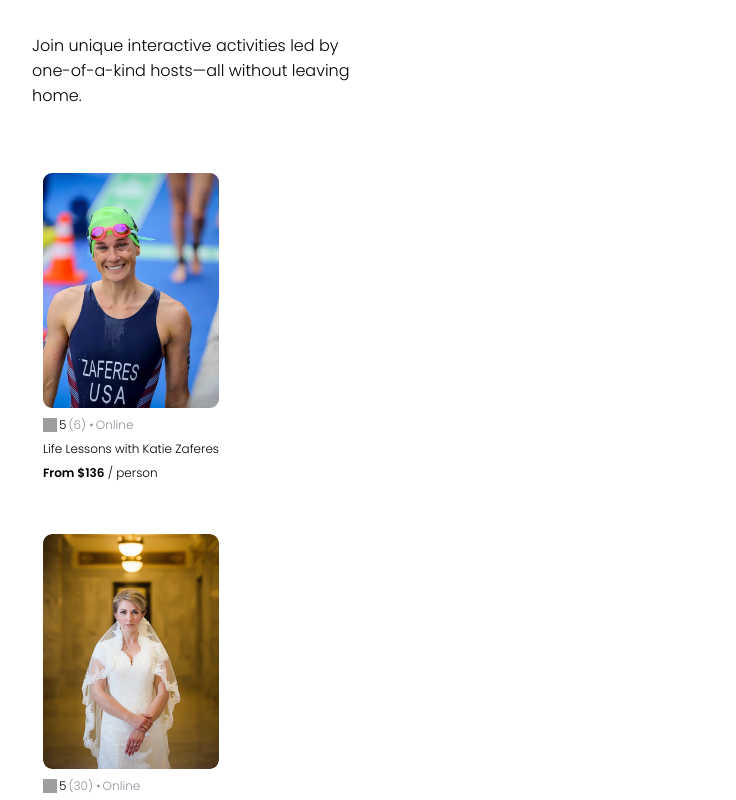
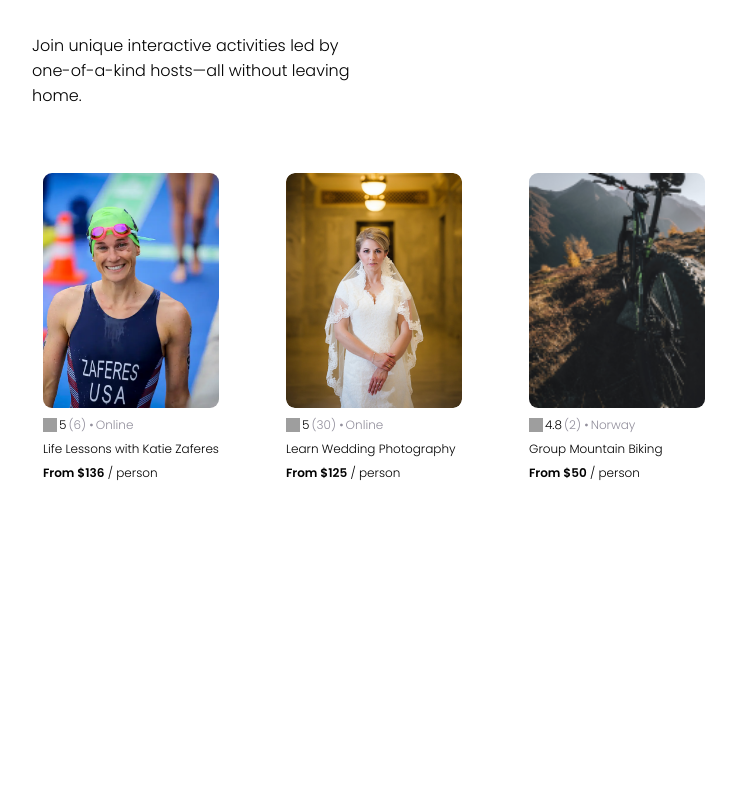
Before and after one commit to LurieK/React-AirbnbClone, a React (Create React App) app: page / in a window 1280 px wide. Shown: the part 460-1260 px from the top of the page, without its empty margins (4-740 px from the left). After the commit the page ends 975 px from the top, so only its background shows below. Built offline with nearby package versions, Linux system fonts and the light colour scheme; grey boxes are pictures that could not be loaded.

Commit message:
set cards to display in a row

```diff
--- a/src/App.js
+++ b/src/App.js
@@ -21,7 +21,9 @@ export default function App() {
     <div className="App">
      <Navbar/>
      <Hero/>
+     <div className="cards-section">
      {cardElements}
+     </div>
     </div>
   );
 }
--- a/src/styles.css
+++ b/src/styles.css
@@ -59,6 +59,11 @@ body {
 
 }
 
+.cards-section{
+  display: flex;
+  flex-flow: row;
+}
+
 .cards{
   margin: 49px 20px 30px 47px;
   font-family: Poppins;
```
